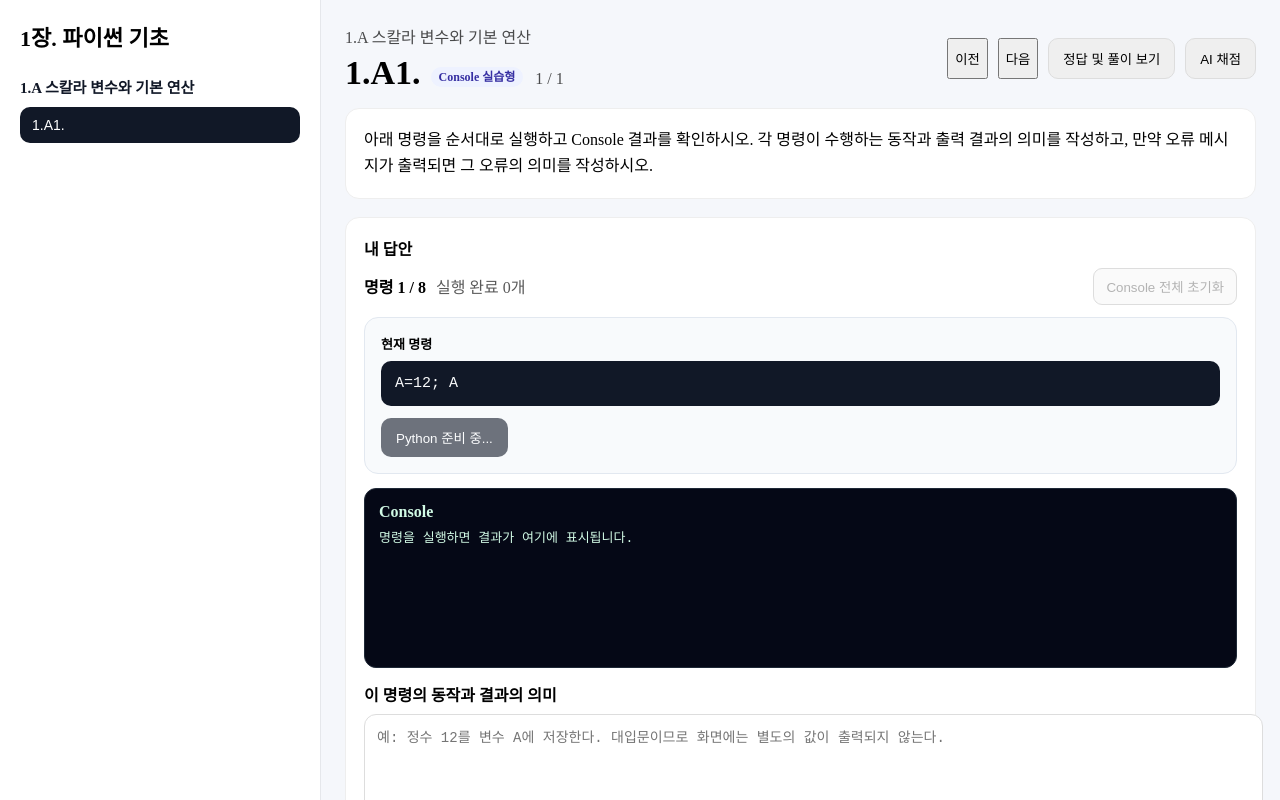
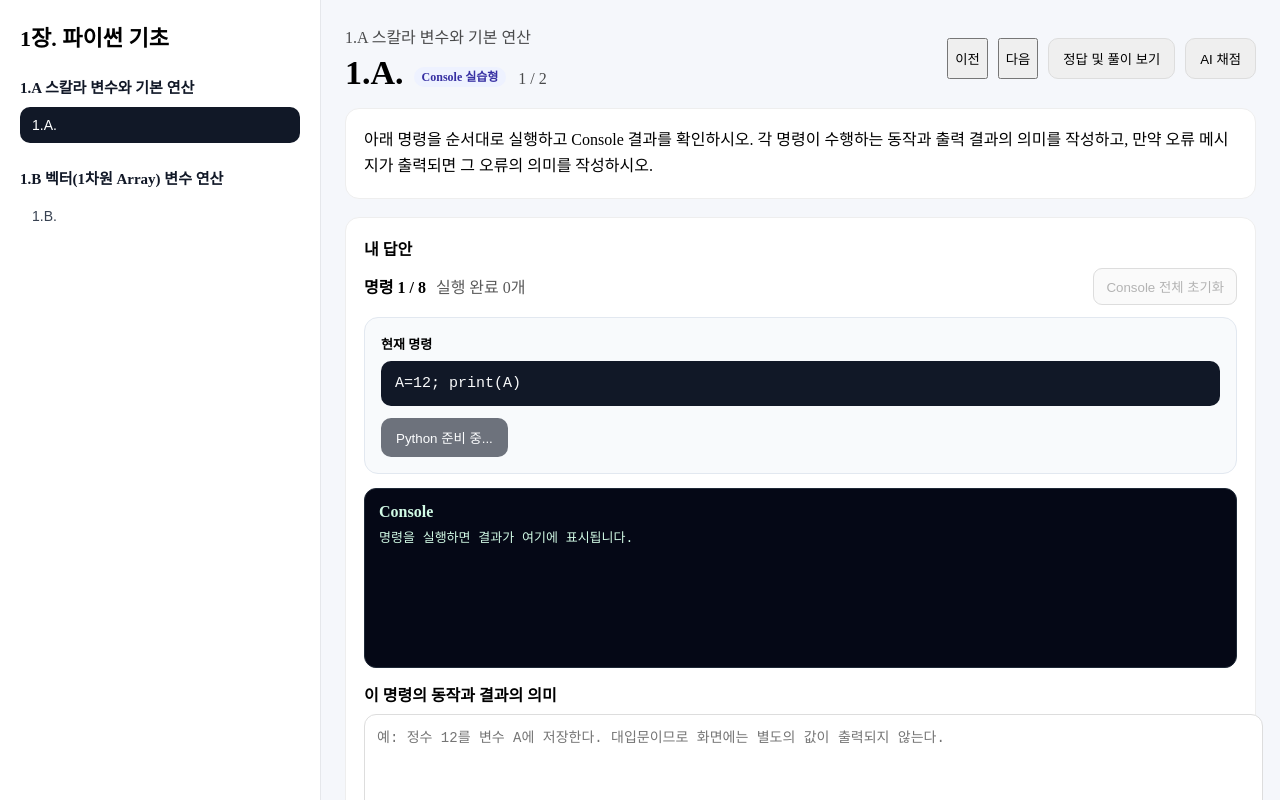
Before and after one commit to ingoo09/communication_workbook, a Next.js app: page /workbook/ch1 in a window 1280 px wide. Shown: the top 800 px of the page. Built offline with nearby package versions, Linux system fonts and the light colour scheme.

Commit message:
260710 1212

```diff
--- a/src/app/workbook/ch1/ch1.ts
+++ b/src/app/workbook/ch1/ch1.ts
@@ -11,14 +11,14 @@ export const chapter = {
         {
           id: '1-1A1',
           type: 'console',
-          title: '1.A1.',
+          title: '1.A.',
           prompt:
             '아래 명령을 순서대로 실행하고 Console 결과를 확인하시오. 각 명령이 수행하는 동작과 출력 결과의 의미를 작성하고, 만약 오류 메시지가 출력되면 그 오류의 의미를 작성하시오.',
           setupCode: 'import numpy as np',
           items: [
             {
               id: 'command-1',
-              command: 'A=12; A',
+              command: 'A=12; print(A)',
               referenceExplanation:
                 '정수 12를 변수 A에 저장한다. 변수 A에 저장된 값을 조회하므로 12가 출력된다.',
             },
@@ -30,43 +30,91 @@ export const chapter = {
             },
             {
               id: 'command-3',
-              command: 'B=A*3; B',
-              validation: { mode: 'exact', expectedOutput: '18' },
+              command: 'B=A*3; print(B)',
+              validation: { mode: 'exact', expectedOutput: '36' },
               referenceExplanation:
-                'A에 3을 곱한 값을 변수 B에 저장한다. 결과는 18이 출력된다.',
+                'A에 3을 곱한 값을 변수 B에 저장한다. 결과는 36이 출력된다.',
             },
             {
               id: 'command-4',
               command: 'B * 6',
-              validation: { mode: 'exact', expectedOutput: '108' },
+              validation: { mode: 'exact', expectedOutput: '216' },
               referenceExplanation:
-                '곱셈 연산으로 B에 6을 곱한다. 18에 6을 곱한 108이 출력되고, 변수 B에 별도로 저장되지는 않는다',
+                '곱셈 연산으로 B에 6을 곱한다. 36에 6을 곱한 216이 출력되고, 변수 B에 별도로 저장되지는 않는다',
             },
             {
               id: 'command-5',
               command: 'B / 5',
-              validation: { mode: 'numeric', expectedValue: 3.6, tolerance: 1e-12 },
+              validation: { mode: 'numeric', expectedValue: 7.2, tolerance: 1e-12 },
               referenceExplanation:
-                '일반 나눗셈 연산으로 B를 5로 나눈다. Python의 `/` 결과는 실수 3.6으로 출력된다.',
+                '일반 나눗셈 연산으로 B를 5로 나눈다. Python의 `/` 결과는 실수 7.2로 출력된다.',
             },
             {
               id: 'command-6',
               command: 'B // 5',
-              validation: { mode: 'exact', expectedOutput: '3' },
+              validation: { mode: 'exact', expectedOutput: '7' },
               referenceExplanation:
-                '`//`는 몫을 구하는 바닥 나눗셈 연산자이다. 18을 5로 나눈 몫 3이 출력된다.',
+                '`//`는 몫을 구하는 바닥 나눗셈 연산자이다. 36을 5로 나눈 몫 7이 출력된다.',
             },
             {
               id: 'command-7',
               command: 'B % 5',
-              validation: { mode: 'exact', expectedOutput: '3' },
+              validation: { mode: 'exact', expectedOutput: '1' },
               referenceExplanation:
-                '`%`는 나머지 연산자이다. 18을 5로 나눈 나머지 3이 출력된다.',
+                '`%`는 나머지 연산자이다. 36을 5로 나눈 나머지 1이 출력된다.',
             },
             {
               id: 'command-15',
-              command: 'A = 12e6',
+              command: 'A = 12e6; print(A)',
               validation: { mode: 'exact', expectedOutput: '12e6' },
+              referenceExplanation:
+                '12에 10^6을 곱한 값을 변수 A에 저장한다. 변수 A에 저장된 값을 조회하므로 12e6이 출력된다.',
+            },
+          ],
+          referenceAnswer:
+            '각 명령별 모범 설명은 Console 화면에서 작성한 답안과 비교할 수 있다. 핵심은 대입문과 표현식의 차이, 거듭제곱, 일반 나눗셈, 몫, 나머지 연산을 구분하는 것이다.',
+        },
+      ],
+    },
+    {
+      id: '1-1B',
+      title: '1.B 벡터(1차원 Array) 변수 연산',
+      problems: [
+        {
+          id: '1-1B1',
+          type: 'console',
+          title: '1.B.',
+          prompt:
+            '아래 명령을 순서대로 실행하고 Console 결과를 확인하시오. 각 명령이 수행하는 동작과 출력 결과의 의미를 작성하고, 만약 오류 메시지가 출력되면 그 오류의 의미를 작성하시오.\n(numpy 모듈은 이미 불러왔다고 가정한다.)',
+          setupCode: 'import numpy as np',
+          items: [
+            {
+              id: 'command-1',
+              command: 'X=np.arange(-2,5)',
+              referenceExplanation:
+                '',
+            },
+            {
+              id: 'command-2',
+              command: 'print(X)',
+              referenceExplanation:
+                '',
+            },
+            {
+              id: 'command-3',
+              command: 'X=np.arange(2,13,3)',
+              referenceExplanation:
+                '',
+            },
+            {
+              id: 'command-4',
+              command: 'Y=np.linspace(1,7,4)',
+              referenceExplanation:
+                '',
+            },
+            {
+              id: 'command-5',
+              command: 'Z=X+Y; print(Z)',
               referenceExplanation:
                 '',
             },
```
